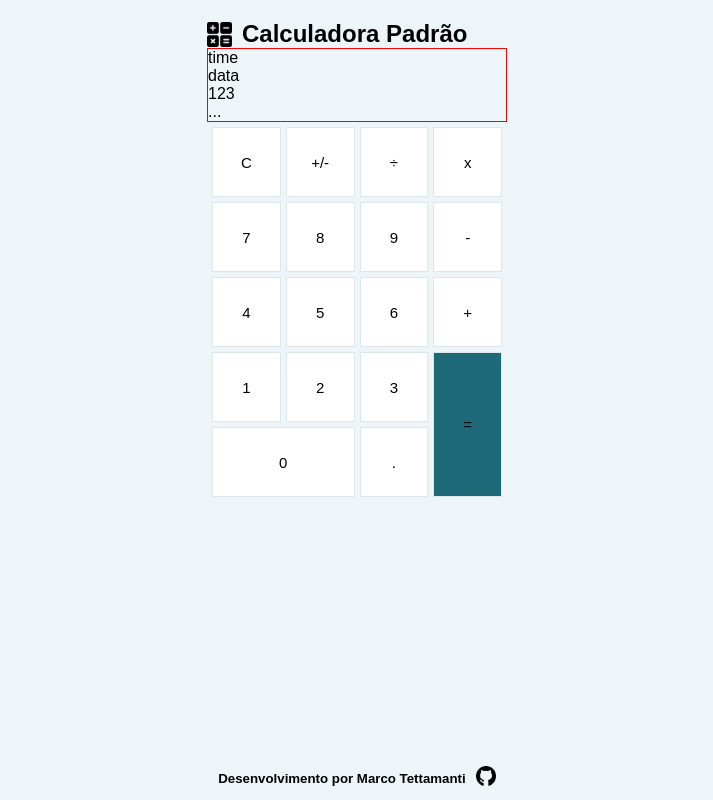
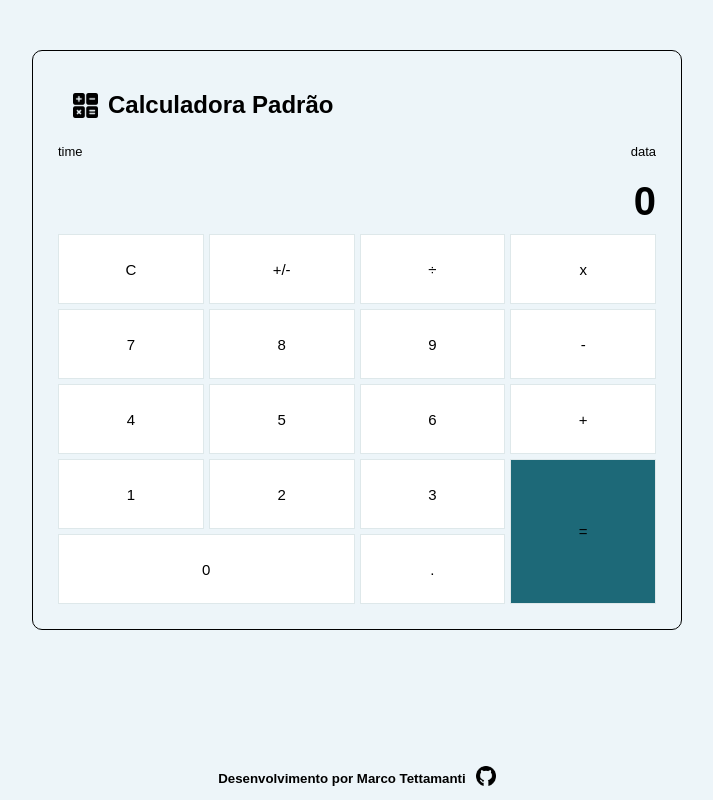
Before and after one commit to tettam/calculadora-simples, a React (Vite) app: page / in a window 1280 px wide. Shown: the whole page, without its empty margins (283-996 px from the left). Built offline with nearby package versions, Linux system fonts and the light colour scheme.

Commit message:
adicionar histórico de operações

```diff
--- a/src/App.module.css
+++ b/src/App.module.css
@@ -11,8 +11,17 @@
   flex-direction: column;
   margin: auto;
   margin-top: 20px;
+  min-width: 350px;
+  max-width: 650px;
   border: none;
-  max-width: 300px;
+  margin-top: 50px;
+  border: 1px solid black;
+  border-radius: 10px;
+  padding: 20px;
+}
+
+header {
+  margin: 20px;
 }
 
 header .headerTitle {
@@ -26,7 +35,27 @@ header .headerTitle {
   font-weight: 600;
 }
 .displayCalculator {
-  border: 1px solid red;
+  display: flex;
+  flex-direction: column;
+}
+.infoMore {
+  display: flex;
+  justify-content: space-between;
+  font-size: 13px;
+  margin: 5px;
+}
+.historic{
+  display: flex;
+  justify-content: right;
+  margin: 5px;
+  font-size: 17px;
+}
+.calculatorNumbers{
+  display: flex;
+  justify-content: right;
+  font-size: 40px;
+  font-weight: 600;
+  margin: 5px;
 }
 
 
--- a/src/App.tsx
+++ b/src/App.tsx
@@ -1,18 +1,42 @@
 import style from './App.module.css'
-import { Calculator } from './components/Calculator'
+import { Calculator , Buttons} from './components/Calculator'
 
 
 import iconCalc from './assets/calculator.png'
 import  iconGithub  from './assets/github.png'
-
+import { useState } from 'react'
 
 
 const App = () => {
-  const onDigitNumber = () => {
-    console.log('Numero')
+  const [result , setResult] = useState<number>(0)
+  const [newResult , setNewResult] = useState<number>(0)
+  const [historic , setHistoric] = useState<string>('')
+
+  const calculate = (operators:string) => {
+
+    switch (operators) {
+      case '+':
+        setNewResult(newResult + result)
+        console.log('Novo resultado ', newResult)
+        break;
+
+      default:
+        break;
+    }
+  }
+
+
+  const onDigitNumber = (digit:any):void => {
+      setResult(parseInt(`${result}${digit}`))
+      console.log('Resultado ', result)
+
+
   }
 
   const onClearResult = () => {
+    setResult(0)
+    setHistoric('')
+    setNewResult(0)
     console.log('Limpar')
   }
 
@@ -20,12 +44,18 @@ const App = () => {
     console.log('Igual')
   }
 
-  const onDigitOperator = () => {
-    console.log('Operador')
+  const onDigitOperator = (operators:any):void => {
+    calculate(operators)
+    historicFull(operators)
+    console.log(operators)
   }
 
   const onDigitPoint = () => {
     console.log('Ponto')
+  }
+
+  const historicFull = (operators:Buttons) => {
+    setHistoric(`  ${result} ${operators}  `)
   }
 
   return(
@@ -43,9 +73,9 @@ const App = () => {
               <div className={style.time}>time</div>
               <div className={style.date}>data</div>
             </div>
-            <div className={style.historic}>123</div>
+            <div className={style.historic}>{historic}</div>
             <div className={style.calculatorNumbers}>
-            ...
+            {result}
             </div>
           </div>
 
--- a/src/components/Calculator/Calculator.module.css
+++ b/src/components/Calculator/Calculator.module.css
@@ -21,9 +21,10 @@
   border: 1px solid #dee8ea;
   font-size: 15px;
   flex: 1;
+  cursor: pointer;
 }
 
-.inputButton:hover {
+.inputButton:active {
   background-color: #d1edf8;
   cursor: pointer;
 }
--- a/src/components/Calculator/index.tsx
+++ b/src/components/Calculator/index.tsx
@@ -2,8 +2,8 @@ import { FunctionComponent } from 'react'
 import style from './Calculator.module.css'
 
 export type Buttons = {
-  operators: 0 | 1 | 2 | 3 | 4 | 5 | 6 | 7 | 8 | 9
-  digit: '+' | '-' | 'x' | '÷'
+  digit: 0 | 1 | 2 | 3 | 4 | 5 | 6 | 7 | 8 | 9
+  operators: '+' | '-' | 'x' | '÷'
 }
 
 interface CalculatorProps  {
```
